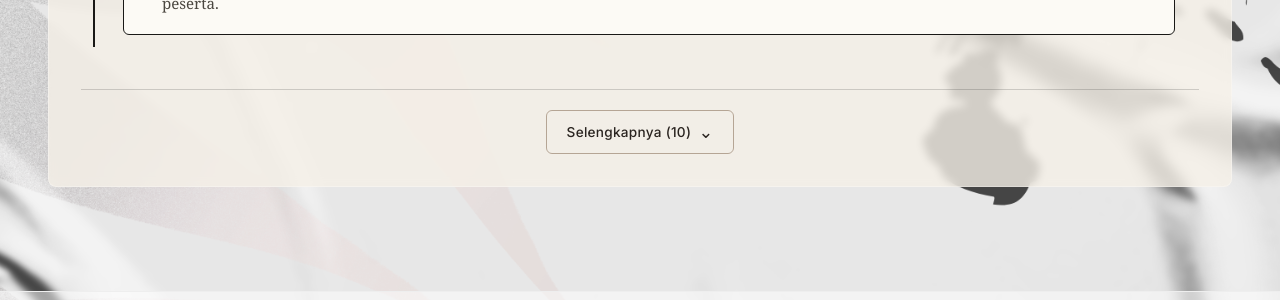
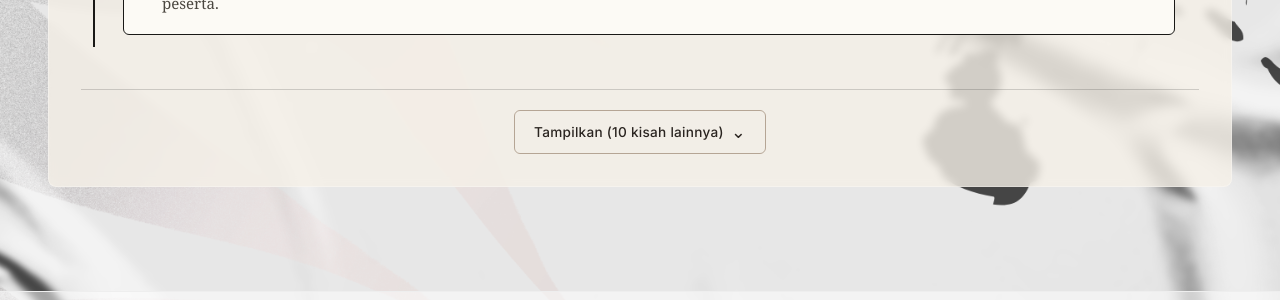
Before and after one commit to Sulbae/Sulbae.github.io, a Jekyll site: the page built from index.md, in a window 1280 px wide and 900 px high, scrolled down 2592 px. Shown: the part 520-820 px from the top of the window. Built offline with Jekyll 4.4.1, drawn with Linux system fonts in a browser that asks for light colours.

Commit message:
Update kisah.html

```diff
--- a/_includes/kisah.html
+++ b/_includes/kisah.html
@@ -13,7 +13,8 @@
       </p>
     </header>
 
-    <div class="timeline-collapse" id="kisahTimelineWrap" data-limit="2">
+    {% assign limit_kisah = 3 %}
+    <div class="timeline-collapse" id="kisahTimelineWrap" data-limit="{{ limit_kisah }}">
       <ol class="timeline-vertikal">
         {% for item in site.data.kisah %}
           <!-- [{{ forloop.index }}] {{ item.periode }}: {{ item.judul }} -->
@@ -36,7 +37,7 @@
       </ol>
     </div>
 
-    {% if site.data.kisah.size > 3 %}
+    {% if site.data.kisah.size > limit_kisah %}
     <div class="kisah-toggle-wrap">
       <button type="button"
               class="btn btn-secondary kisah-toggle-btn"
@@ -44,8 +45,8 @@
               aria-expanded="false"
               aria-controls="kisahTimelineWrap"
               data-total="{{ site.data.kisah.size }}"
-              data-limit="2">
-        <span class="kisah-toggle-label">Selengkapnya ({{ site.data.kisah.size | minus: 3 }})</span>
+              data-limit="{{ limit_kisah }}">
+        <span class="kisah-toggle-label">Tampilkan ({{ site.data.kisah.size | minus: limit_kisah }} kisah lainnya)</span>
         <span class="kisah-toggle-icon" aria-hidden="true">⌄</span>
       </button>
     </div>
```
